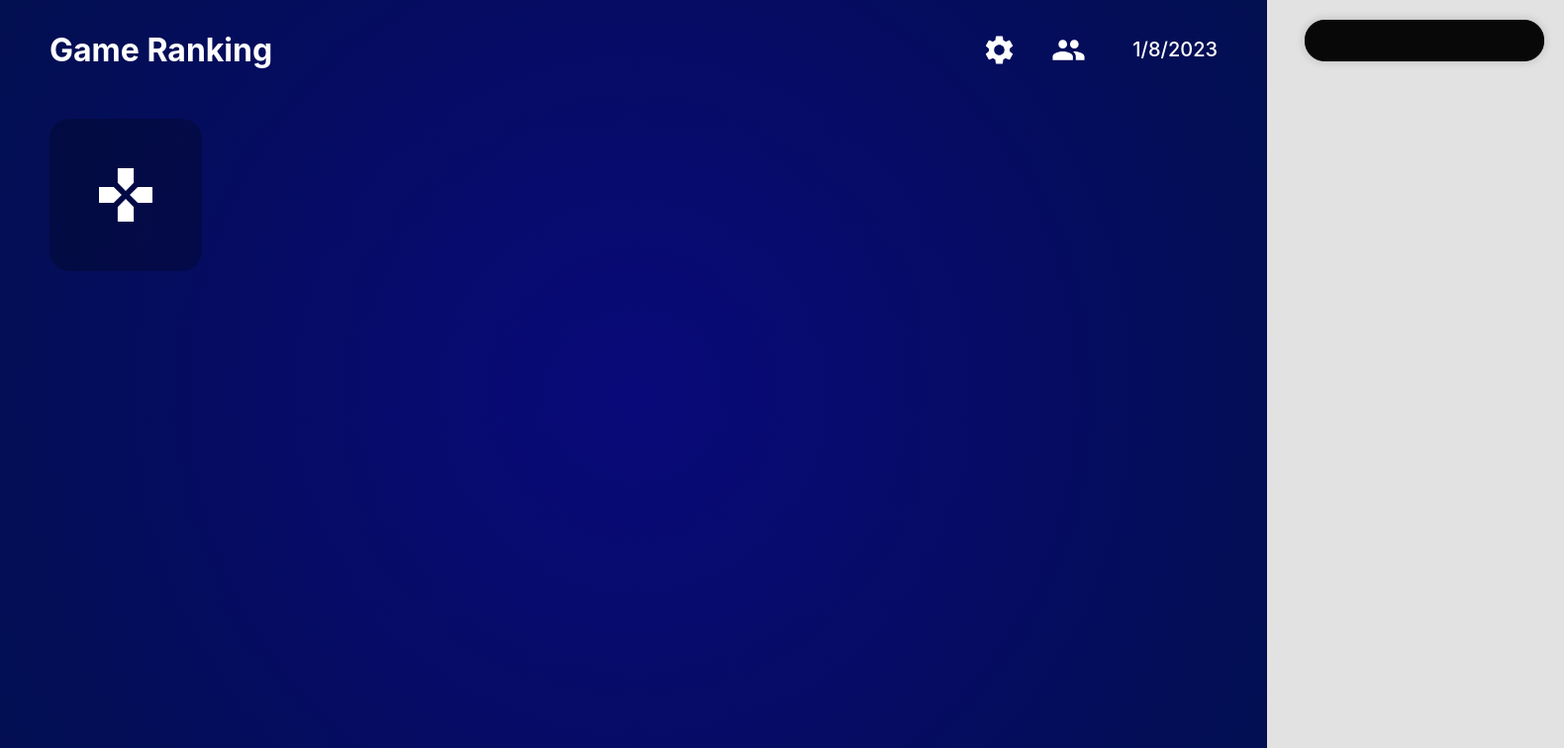
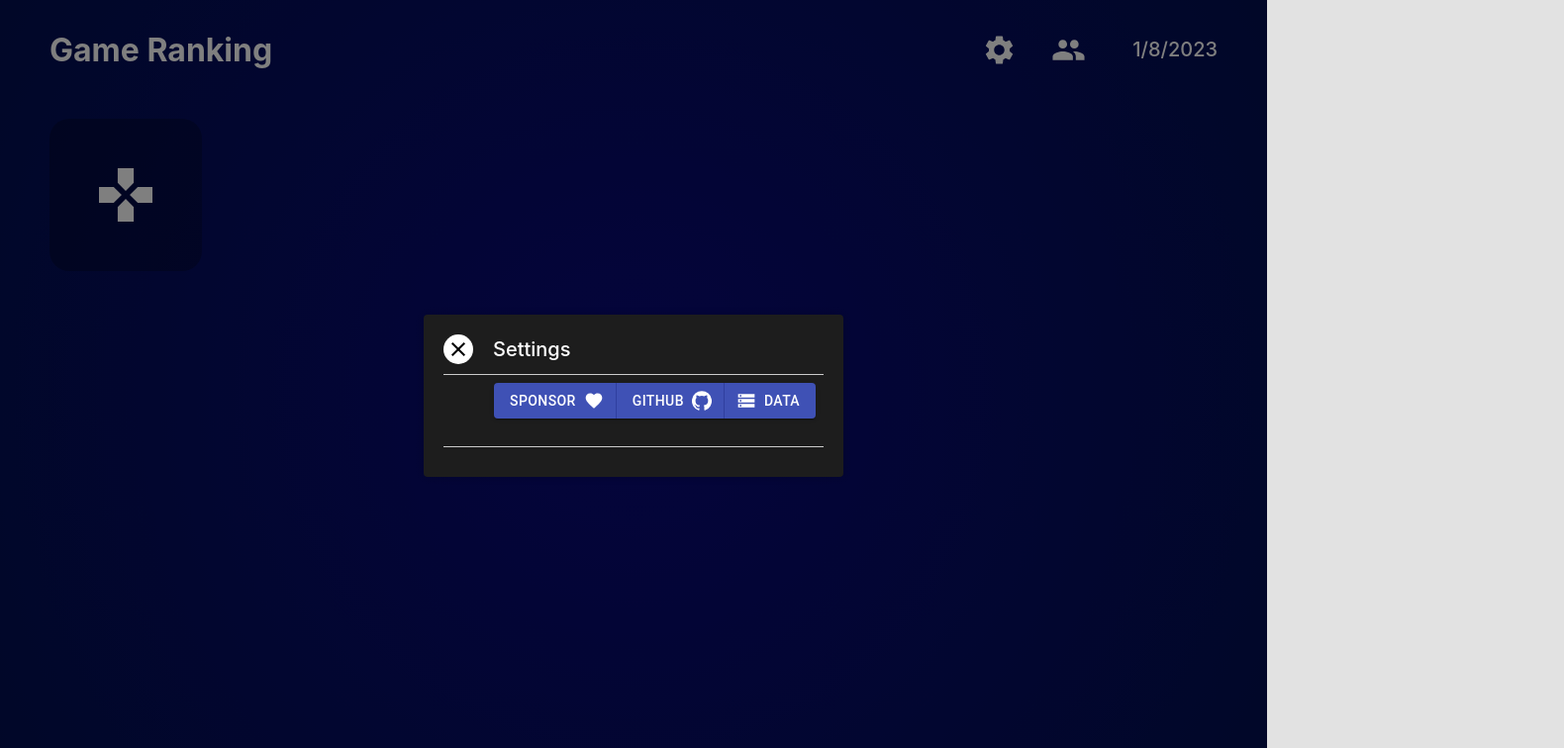
Before and after one commit to StephaneBranly/game-ranking, a React (Create React App) app: page / in a window 1280 px wide. Both pictures are taken after a click on the element 1009 px from the left and 50 px from the top of the page. Shown: the top 756 px of the page at 99% size, 1580 px wide, since content can reach past the window. Built offline with nearby package versions, Linux system fonts and the light colour scheme; the HTML template or start-up script is replaced by a standard one.

Commit message:
[+] Add settings action

```diff
--- a/src/App.tsx
+++ b/src/App.tsx
@@ -9,6 +9,9 @@ import { dataType, gameType, playerType } from "./types/data"
 import Notification, { NotificationProps } from "./components/pages/notification/Notification"
 import { notificationType, severityType } from "./types/notification"
 import { generateGameFromLoadedData } from "./utils/lib"
+import Games from "./components/pages/games/Games"
+import Settings, { SettingsProps } from "./components/pages/settings/Settings"
+import Dialog from "./components/dialog/Dialog"
 
 function App() {
   const [page, setPage] = React.useState("games")
@@ -16,6 +19,7 @@ function App() {
   const [games, setGames] = React.useState([] as Array<gameType>)
   const [notification, setNotification] = React.useState({ open: false } as notificationType)
 
+  const [settingsOpen, setSettingsOpen] = React.useState(false)
 
   const getJsonSavedData = () => {
     const data = {
@@ -131,11 +135,18 @@ function App() {
     setNotification,
   }
 
+  const settingsProps: SettingsProps = {
+    handlerSaveData,
+    handlerLoadData,
+    handlerResetData,
+  }
+
   return (
     <div className="app">
-      <Header />
-      <Pages {...pagesProps} />
+      <Header setSettingsOpen={setSettingsOpen} />
+      <Games games={games} setGames={setGames} players={players} addNotification={addNotification}></Games>
       <Notification {...notificationProps} />
+      <Dialog open={settingsOpen} title={'Settings'} content={<Settings {...settingsProps} />} actions={<></>} onClose={() => setSettingsOpen(false)} />
     </div>
   )
 }
--- a/src/components/header/Header.tsx
+++ b/src/components/header/Header.tsx
@@ -4,14 +4,18 @@ import EmojiEvents from '@material-ui/icons/EmojiEvents'
 import React, { Component } from "react"
 import { Settings, Group } from '@material-ui/icons';
 
-const Header = () => {
+export interface HeaderProps{
+  setSettingsOpen: React.Dispatch<React.SetStateAction<boolean>>,
+}
+
+const Header = (props: HeaderProps) => {
   return (
       <header>
         <div>
           <h1>Game Ranking</h1>
         </div>
         <div className='header-right'>
-          <div className='header-icon-button'><Settings fontSize='large'/></div>
+          <div className='header-icon-button' onClick={() => props.setSettingsOpen(true)}><Settings fontSize='large'/></div>
           <div className='header-icon-button'><Group fontSize='large'/></div>
           <div className='today-date'>{new Date().toLocaleDateString()}</div>
         </div>
--- a/src/components/lineChartResult/LineChartResult.scss
+++ b/src/components/lineChartResult/LineChartResult.scss
@@ -1,6 +1,10 @@
 .linechart-result-legend {
     display: flex;
     flex-direction: row;
+    align-items: center;
     gap: 50px;
     height: 100px;
+    overflow-x: scroll;
+    -ms-overflow-style: none;  /* IE and Edge */
+    scrollbar-width: none;
 }
--- a/src/components/pages/Pages.tsx
+++ b/src/components/pages/Pages.tsx
@@ -27,7 +27,7 @@ export default function Pages(props: PagesProps){
         case 'settings':
           return <Settings handlerSaveData={props.handlerSaveData} handlerLoadData={props.handlerLoadData} handlerResetData={props.handlerResetData}></Settings>;
         case 'games':
-          return <Games games={props.games} setGames={props.setGames} players={props.players} addNotification={props.addNotification}></Games>
+          return <></>
         default:
           return <></>;
       }
--- a/src/components/pages/games/GameCard.scss
+++ b/src/components/pages/games/GameCard.scss
@@ -20,6 +20,9 @@
         min-width: 200px;
         max-height: 200px;
         max-width: 200px;
+        background-color: #1b1b1bd7;
+        opacity: 0.8;
+        background-image:  repeating-radial-gradient( circle at 0 0, transparent 0, #e5e5f785 10px ), repeating-linear-gradient( #00055d55, #0410ff );
     }
 
     &:hover {
--- a/src/components/pages/games/Games.scss
+++ b/src/components/pages/games/Games.scss
@@ -10,3 +10,11 @@
     height: 220px;
     box-sizing: border-box;
 }
+
+.games-container {
+    margin-top: 20px;
+    display: flex;
+    justify-content: stretch;
+    flex-direction: column;
+    width: 100vw;
+}
--- a/src/components/pages/games/Games.tsx
+++ b/src/components/pages/games/Games.tsx
@@ -34,22 +34,13 @@ export default function Games(props: GamesProps){
         props.addNotification("Game correctly deleted","success");
     }
 
-    // // on scoll on games, i want the element the most at the left of the screen to be set as active
-    // const handleScroll = (e: React.UIEvent<HTMLDivElement, UIEvent>) => {
-    //     console.log(e.currentTarget.scrollLeft);
-    //     console.log(e.currentTarget.scrollWidth);
-    //     console.log(e.currentTarget.clientWidth);
-    //     console.log(e.currentTarget.scrollLeft / (e.currentTarget.scrollWidth - e.currentTarget.clientWidth));
-    // }
-
-
     return (
-        <>
+        <div className="games-container">
             <div className='games'>
                 <GamesAdd games={props.games} setGames={props.setGames} setCurrentGame={setCurrentGame} />
                 {renderGameCards(props.games)}
             </div>
             {currentGame.game && <GameCompleteCard game={currentGame.game} edit={false} changeGameData={changeGameData} setCurrentGame={setCurrentGame} players={props.players} deleteGame={deleteGame} addNotification={props.addNotification}></GameCompleteCard>}
-        </>
+        </div>
     );
 }
--- a/src/components/pages/games/ResultCard.scss
+++ b/src/components/pages/games/ResultCard.scss
@@ -11,10 +11,29 @@
     color: white;
     padding: 10px;
     box-sizing: border-box;
-    overflow: hidden;
 }
 
 .result-card-players {
     display: flex;
     flex-direction: row;
+    overflow-x: scroll;
+    overflow-y: hidden;
+    -ms-overflow-style: none;  /* IE and Edge */
+    scrollbar-width: none;
+    gap: 5px;
+    height: 300px;
 }
+
+.result-card-player {
+    // position: absolute;
+    // height: fit-content;
+}
+.result-card-rank {
+    position: relative;
+    background-color: rgb(18, 18, 18);
+    top: -15px;
+    left: 25px;
+    width: 20px;
+    height: 20px;
+    border-radius: 50%;
+}
--- a/src/components/pages/games/ResultCard.tsx
+++ b/src/components/pages/games/ResultCard.tsx
@@ -23,7 +23,7 @@ const ResultCard = (props: ResultCardProps) => {
         const playerRank = props.playersRank.filter(player => player.playerUuid === rank.uuid)[0]
         const title = `${getPlayerProfile(props.players, rank.uuid).username} - New score: ${Math.round(playerRank.score)}`
 
-        return <div>
+        return <div className='result-card-player'>
             <Tooltip content={title}>
             {/* <Badge
                 overlap="circle"
@@ -34,9 +34,11 @@ const ResultCard = (props: ResultCardProps) => {
                 }}
                 badgeContent={<ScoreChip rank={rank.rank} score={playerRank.deltaScore} deltaScore={true}/>}
             > */}
-            <Avatar label={getPlayerLabel(getPlayerProfile(props.players,rank.uuid))} color={getPlayerProfile(props.players,rank.uuid).color}/>
-            {/* </Badge> */}
+              <Avatar label={getPlayerLabel(getPlayerProfile(props.players,rank.uuid))} color={getPlayerProfile(props.players,rank.uuid).color}/>
+              {/* </Badge> */}
             </Tooltip>
+            <div className='result-card-rank'>#{rank.rank}</div>
+
         </div>
     }
     ));
--- a/src/components/pages/notification/Notification.scss
+++ b/src/components/pages/notification/Notification.scss
@@ -3,7 +3,7 @@
     top: 0;
     transition: all 0.3s ease;
     &.close {
-        right: -300px;
+        opacity: 0;
 
         & > .notification-content {
             border-color: #000;
--- a/src/components/pages/settings/Settings.tsx
+++ b/src/components/pages/settings/Settings.tsx
@@ -1,8 +1,4 @@
 import React from 'react';
-import {
-  Container,
-  Grid,
-} from "@material-ui/core";
 import About from './About';
 import SettingsHeader, { SettingsHeaderProps } from './SettingsHeader';
 
@@ -15,17 +11,9 @@ export interface SettingsProps{
 
 export default function Settings(props: SettingsProps){
     return (
-    <Container>
-        <Grid
-            container
-            direction="column"
-            justify="flex-start"
-            alignItems="stretch"
-            spacing={1}
-        >
-          <SettingsHeader {...props}/>
-          <About/>
-       </Grid>
-    </Container>
+    <div>
+      <SettingsHeader {...props}/>
+      {/* <About/> */}
+    </div>
   );
 }
--- a/src/components/pages/settings/SettingsHeader.tsx
+++ b/src/components/pages/settings/SettingsHeader.tsx
@@ -39,8 +39,6 @@ export default function SettingsHeader(props: SettingsHeaderProps){
     }
 
     return (
-        <Grid item>
-            <Card>
           <Grid
             container
             direction="row"
@@ -135,7 +133,5 @@ export default function SettingsHeader(props: SettingsHeaderProps){
             </ButtonGroup>
             </Grid>
           </Grid>
-       </Card>
-       </Grid>
   );
 }
```
